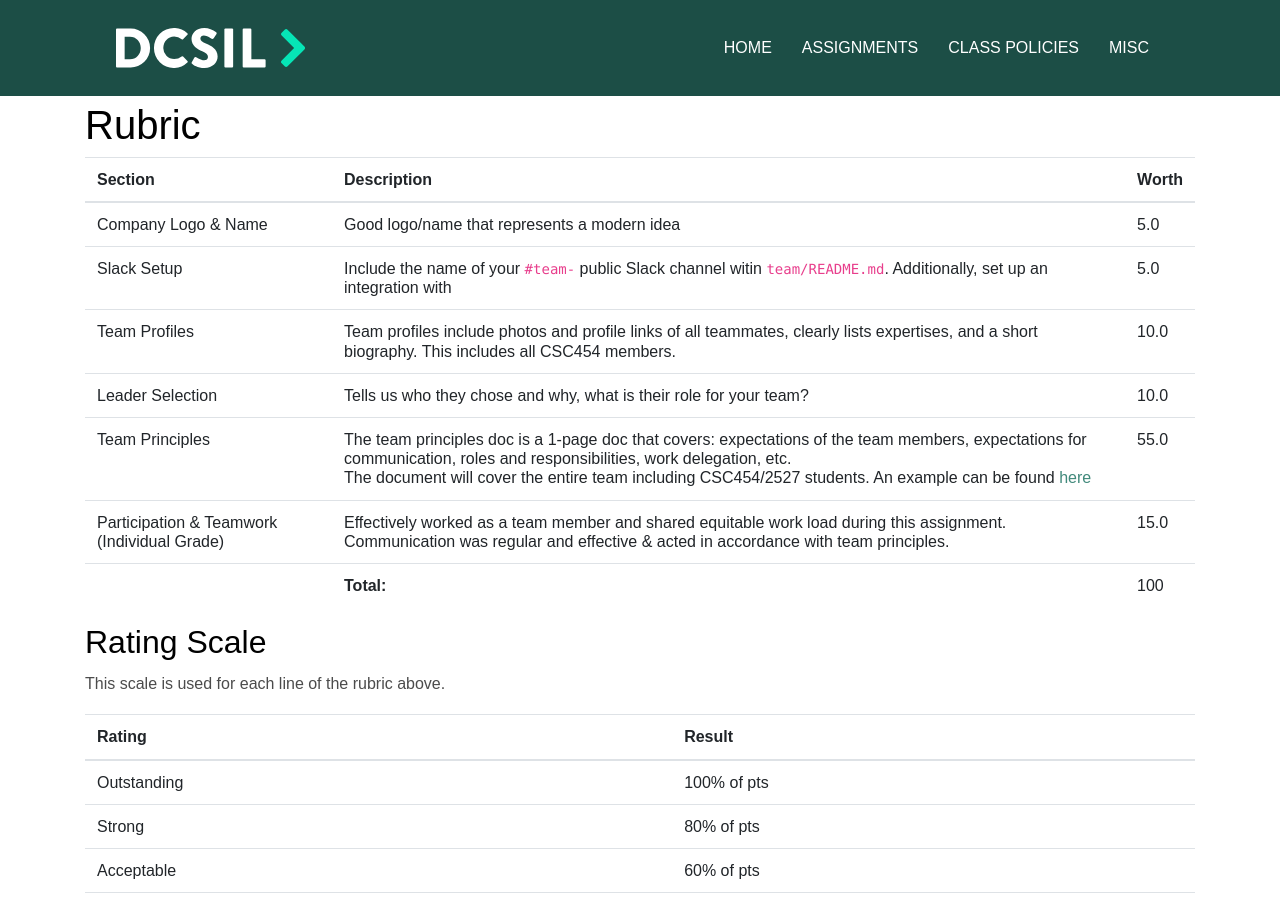
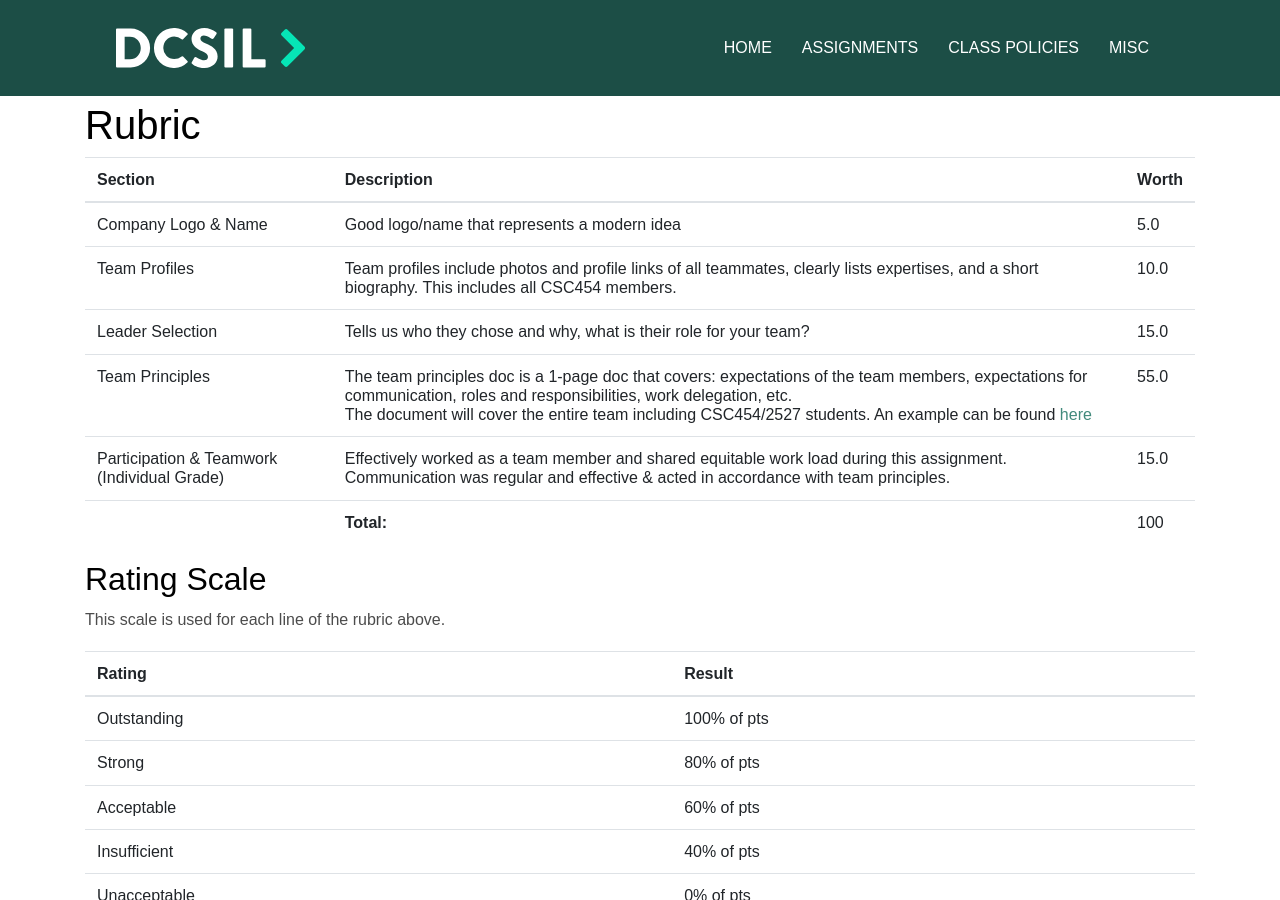
Before and after one commit to dcsil/CSC491, a Jekyll site: the page built from assignments/a1.md, in a window 1280 px wide and 900 px high, scrolled down 2976 px. Built offline with Jekyll 4.4.1, drawn with Linux system fonts in a browser that asks for light colours; our own code applies the rules of GitHub Pages for plain Markdown files.

Commit message:
Update rubrics

```diff
--- a/assignments/a1.md
+++ b/assignments/a1.md
@@ -117,9 +117,8 @@ Release bodies must include:
 | Section | Description | Worth |
 | --- | --- | --- |
 | Company Logo & Name  | Good logo/name that represents a modern idea | 5.0 |
-| Slack Setup  | Include the name of your `#team-` public Slack channel witin `team/README.md`. Additionally, set up an integration with | 5.0 |
 | Team Profiles  | Team profiles include photos and profile links of all teammates, clearly lists expertises, and a short biography. This includes all CSC454 members. | 10.0 |
-| Leader Selection  | Tells us who they chose and why, what is their role for your team? | 10.0 |
+| Leader Selection  | Tells us who they chose and why, what is their role for your team? | 15.0 |
 | Team Principles  | The team principles doc is a 1-page doc that covers: expectations of the team members, expectations for communication, roles and responsibilities, work delegation, etc.<br>The document will cover the entire team including CSC454/2527 students. An example can be found [here](./a1_example.md) | 55.0 |
 | Participation & Teamwork (Individual Grade) | Effectively worked as a team member and shared equitable work load during this assignment.<br>Communication was regular and effective & acted in accordance with team principles. | 15.0 |
 | | **Total:** | 100 |
```
